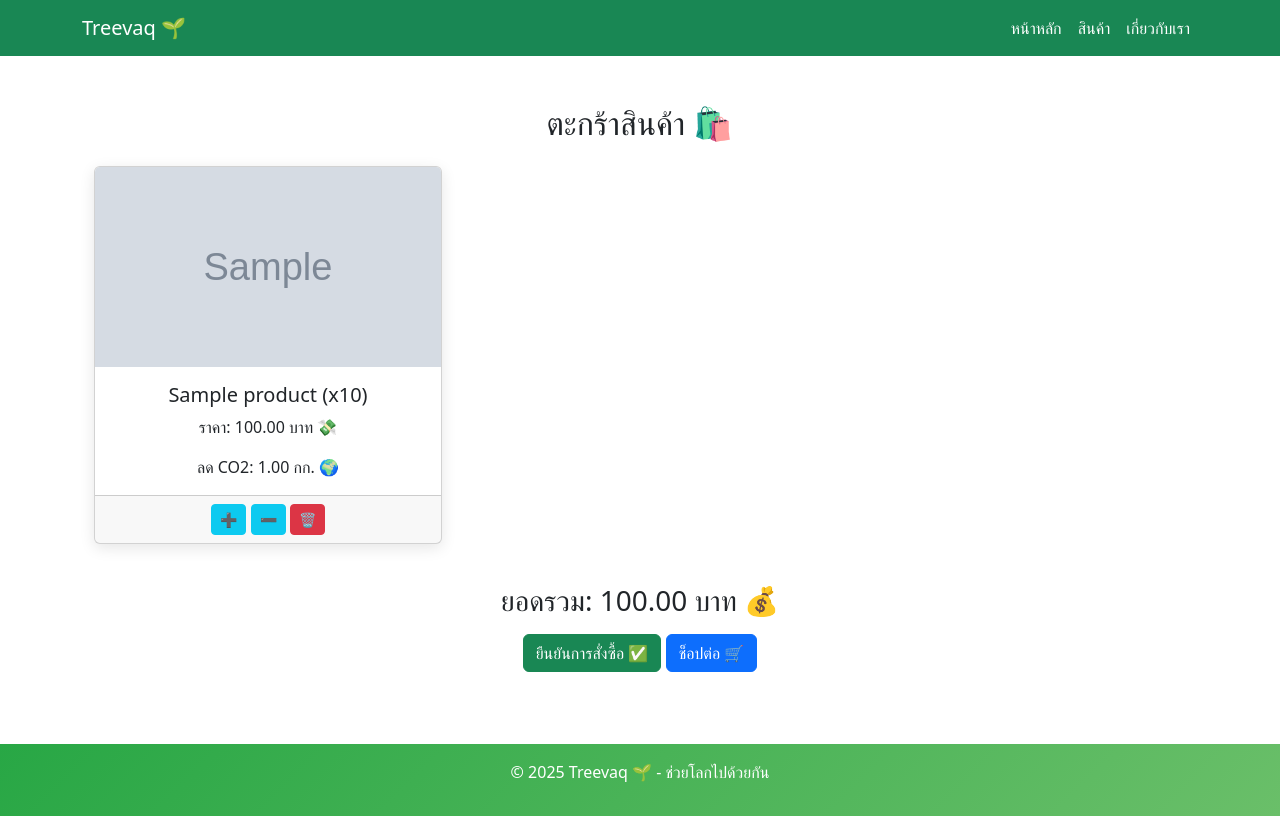
After one commit to Peerawastantitemit/dsi202_2025, a Django app: page /cart/ in a window 1280 px wide. The commit adds this page. Run offline with Django 4.2, Linux system fonts and the light colour scheme; a user stored in the database is signed in; tables that the repository leaves empty hold one stand-in row (values such as "Sample post"); grey boxes marked "Sample" are stand-in pictures.

Commit message:
update cart

```diff
--- a/Treevaq/myproject/static/css/style.css
+++ b/Treevaq/myproject/static/css/style.css
@@ -1,81 +1,81 @@
-body {
-    font-family: 'Arial', sans-serif;
-    background-color: #f8f9fa;
-    color: #2e4a2e;
-    margin: 0;
-    padding: 0;
-}
-
-.product-list {
-    display: grid;
-    grid-template-columns: repeat(auto-fill, minmax(250px, 1fr));
-    gap: 20px;
-    padding: 20px 0;
-}
-
-.product-card {
-    background-color: #ffffff;
-    border: 1px solid #dee2e6;
-    border-radius: 10px;
-    padding: 15px;
-    box-shadow: 0 2px 5px rgba(0, 0, 0, 0.1);
-    transition: transform 0.2s;
-}
-
-.product-card:hover {
-    transform: translateY(-5px);
-}
-
-.product-card img {
-    max-width: 100%;
-    height: auto;
-    border-radius: 5px;
-    margin-bottom: 10px;
-}
-
-.product-card h3 {
-    font-size: 1.2rem;
-    margin-bottom: 10px;
-    color: #2e4a2e;
-}
-
-.product-card p {
-    margin: 5px 0;
-    color: #555;
-}
-
-.product-card button, .product-card a button {
-    background-color: #28a745;
-    color: white;
-    border: none;
-    padding: 8px 12px;
-    border-radius: 5px;
-    cursor: pointer;
-    width: 100%;
-    margin: 5px 0;
-    text-align: center;
-    text-decoration: none;
-}
-
-.product-card button:hover, .product-card a button:hover {
-    background-color: #218838;
-}
-
-a button {
-    text-decoration: none !important;
-}
-
-body {
-    font-family: 'Roboto', sans-serif;
-}
-
 * {
     margin: 0;
     padding: 0;
     box-sizing: border-box;
 }
+
 body {
-    font-family: 'Arial', sans-serif;
-    background-color: #f8f9fa;
-    color: #2e4a2e;
+    font-family: 'Kanit', sans-serif; /* ใช้ฟอนต์ไทยสวย ๆ */
+    background-color: #e6f0e6; /* พื้นหลังสีเขียวอ่อน */
+    color: #2e4a2e; /* สีตัวอักษรเขียวเข้ม */
 }
+
+header {
+    background: linear-gradient(135deg, #28a745, #6abf69); /* ไล่สีเขียว */
+    box-shadow: 0 2px 10px rgba(0, 0, 0, 0.1);
+}
+
+h1, h2, h3 {
+    font-weight: 600;
+    color: #1a3c1a; /* สีเขียวเข้มสำหรับหัวข้อ */
+}
+
+.card {
+    border: none;
+    border-radius: 15px;
+    box-shadow: 0 4px 15px rgba(0, 0, 0, 0.1);
+    transition: transform 0.3s ease;
+}
+
+.card:hover {
+    transform: translateY(-5px); /* เอฟเฟกต์ยกขึ้นเมื่อชี้ */
+}
+
+.card-img-top {
+    border-top-left-radius: 15px;
+    border-top-right-radius: 15px;
+}
+
+.btn-success {
+    background-color: #28a745;
+    border: none;
+    border-radius: 10px;
+    padding: 10px 20px;
+    font-weight: 500;
+    transition: background-color 0.3s ease;
+}
+
+.btn-success:hover {
+    background-color: #218838;
+}
+
+.btn-primary {
+    background-color: #6abf69;
+    border: none;
+    border-radius: 10px;
+    padding: 10px 20px;
+    font-weight: 500;
+}
+
+.btn-primary:hover {
+    background-color: #5aa85a;
+}
+
+.btn-info {
+    background-color: #17a2b8;
+    border: none;
+    border-radius: 5px;
+}
+
+.btn-danger {
+    background-color: #dc3545;
+    border: none;
+    border-radius: 5px;
+}
+
+footer {
+    background: linear-gradient(135deg, #28a745, #6abf69);
+    position: relative;
+    bottom: 0;
+    width: 100%;
+}
--- a/Treevaq/myproject/store/models.py
+++ b/Treevaq/myproject/store/models.py
@@ -1,10 +1,20 @@
 from django.db import models
+from django.contrib.auth.models import User
+
+class Cart(models.Model):
+    user = models.ForeignKey(User, on_delete=models.CASCADE, null=True, blank=True)
+    product = models.ForeignKey('Product', on_delete=models.CASCADE)
+    quantity = models.PositiveIntegerField(default=1)
+    added_at = models.DateTimeField(auto_now_add=True)
+
+    def __str__(self):
+        return f"{self.product.name} (x{self.quantity})"
 
 class Product(models.Model):
-    name = models.CharField(max_length=100)
+    name = models.CharField(max_length=200)
     price = models.DecimalField(max_digits=10, decimal_places=2)
-    co2_reduction = models.FloatField(default=0.0)
-    image = models.ImageField(upload_to='products/', blank=True, null=True)  # เพิ่มฟิลด์รูปภาพ
+    co2_reduction = models.DecimalField(max_digits=10, decimal_places=2)
+    image = models.ImageField(upload_to='products/', null=True, blank=True)
 
     def __str__(self):
         return self.name
--- a/Treevaq/myproject/store/templates/store/base.html
+++ b/Treevaq/myproject/store/templates/store/base.html
@@ -1,27 +1,29 @@
 <!DOCTYPE html>
-<html lang="en">
-<head>
+<html lang="th">
 <head>
     <meta charset="UTF-8">
     <meta name="viewport" content="width=device-width, initial-scale=1.0">
-        <title>Treevaq - รักโลก</title>
+    <title>Treevaq 🌱 - รักโลก</title>
     {% load static %}
     <link rel="stylesheet" href="{% static 'css/style.css' %}">
     <link href="https://cdn.jsdelivr.net/npm/bootstrap@5.3.0/dist/css/bootstrap.min.css" rel="stylesheet">
+    <link href="https://fonts.googleapis.com/css2?family=Kanit:wght@300;400;500;600&display=swap" rel="stylesheet">
     <script src="https://cdn.jsdelivr.net/npm/bootstrap@5.3.0/dist/js/bootstrap.bundle.min.js"></script>
 </head>
 <body>
-    <!-- Navigation Bar -->
-    <nav class="navbar navbar-expand-lg navbar-light bg-success">
-        <div class="container-fluid">
-            <a class="navbar-brand text-white" href="{% url 'index' %}">Treevaq</a>
+    <nav class="navbar navbar-expand-lg navbar-dark bg-success">
+        <div class="container">
+            <a class="navbar-brand" href="{% url 'index' %}">Treevaq 🌱</a>
             <button class="navbar-toggler" type="button" data-bs-toggle="collapse" data-bs-target="#navbarNav" aria-controls="navbarNav" aria-expanded="false" aria-label="Toggle navigation">
                 <span class="navbar-toggler-icon"></span>
             </button>
             <div class="collapse navbar-collapse" id="navbarNav">
-                <ul class="navbar-nav">
+                <ul class="navbar-nav ms-auto">
                     <li class="nav-item">
                         <a class="nav-link text-white" href="{% url 'index' %}">หน้าหลัก</a>
+                    </li>
+                    <li class="nav-item">
+                        <a class="nav-link text-white" href="#">สินค้า</a>
                     </li>
                     <li class="nav-item">
                         <a class="nav-link text-white" href="#">เกี่ยวกับเรา</a>
@@ -37,10 +39,7 @@
     </main>
 
     <footer class="bg-success text-white text-center py-3 mt-4">
-        <p>© 2025 Treevaq - ช่วยโลกไปด้วยกัน</p>
+        <p>© 2025 Treevaq 🌱 - ช่วยโลกไปด้วยกัน</p>
     </footer>
-
-    <!-- เพิ่ม Bootstrap JS -->
-    <script src="https://cdn.jsdelivr.net/npm/bootstrap@5.3.0/dist/js/bootstrap.bundle.min.js"></script>
 </body>
 </html>
--- /dev/null
+++ b/Treevaq/myproject/store/templates/store/cart.html
@@ -0,0 +1,41 @@
+{% extends 'store/base.html' %}
+{% load static %}
+
+{% block content %}
+<div class="container py-4">
+    <h2 class="text-center mb-4">ตะกร้าสินค้า 🛍️</h2>
+    <div class="row">
+        {% if cart_items %}
+        {% for item in cart_items %}
+        <div class="col-md-4 mb-3">
+            <div class="card">
+                {% if item.product.image %}
+                <img src="{{ item.product.image.url }}" alt="{{ item.product.name }}" class="card-img-top img-fluid" style="object-fit: cover; height: 200px;">
+                {% else %}
+                <img src="{% static 'img/default.jpg' %}" alt="No Image" class="card-img-top img-fluid" style="object-fit: cover; height: 200px;">
+                {% endif %}
+                <div class="card-body text-center">
+                    <h5 class="card-title">{{ item.product.name }} (x{{ item.quantity }})</h5>
+                    <p class="card-text">ราคา: {{ item.total_price }} บาท 💸</p>
+                    <p class="card-text">ลด CO2: {{ item.product.co2_reduction }} กก. 🌍</p>
+                </div>
+                <div class="card-footer text-center">
+                    <a href="{% url 'update_cart_quantity' item.id 'increase' %}" class="btn btn-info btn-sm">➕</a>
+                    <a href="{% url 'update_cart_quantity' item.id 'decrease' %}" class="btn btn-info btn-sm">➖</a>
+                    <a href="{% url 'remove_from_cart' item.id %}" class="btn btn-danger btn-sm">🗑️</a>
+                </div>
+            </div>
+        </div>
+        {% endfor %}
+        <div class="text-center mt-4">
+            <h3>ยอดรวม: {{ total }} บาท 💰</h3>
+            <a href="{% url 'confirm_cart' %}" class="btn btn-success mt-2">ยืนยันการสั่งซื้อ ✅</a>
+            <a href="{% url 'index' %}" class="btn btn-primary mt-2">ช็อปต่อ 🛒</a>
+        </div>
+        {% else %}
+        <p class="text-center">ตะกร้าว่างเปล่า 😢</p>
+        <a href="{% url 'index' %}" class="btn btn-primary mt-2">ไปช็อปสินค้า 🛒</a>
+        {% endif %}
+    </div>
+</div>
+{% endblock %}
--- a/Treevaq/myproject/store/urls.py
+++ b/Treevaq/myproject/store/urls.py
@@ -4,4 +4,9 @@ from . import views
 urlpatterns = [
     path('', views.index, name='index'),
     path('product/<int:pk>/', views.product_detail, name='product_detail'),
+    path('add_to_cart/<int:pk>/', views.add_to_cart, name='add_to_cart'),
+    path('remove_from_cart/<int:pk>/', views.remove_from_cart, name='remove_from_cart'),
+    path('update_cart_quantity/<int:pk>/<str:action>/', views.update_cart_quantity, name='update_cart_quantity'),
+    path('cart/', views.cart, name='cart'),
+    path('confirm_cart/', views.confirm_cart, name='confirm_cart'),
 ]
--- a/Treevaq/myproject/store/views.py
+++ b/Treevaq/myproject/store/views.py
@@ -1,10 +1,60 @@
-from django.shortcuts import render, get_object_or_404
-from .models import Product
+from django.shortcuts import render, get_object_or_404, redirect
+from django.contrib.auth.decorators import login_required
+from .models import Product, Cart
+from django.contrib import messages
 
 def index(request):
     products = Product.objects.all()
-    return render(request, 'store/index.html', {'products': products})
+    cart_items = Cart.objects.filter(user=request.user) if request.user.is_authenticated else []
+    for item in cart_items:
+        item.total_price = item.product.price * item.quantity
+    return render(request, 'store/index.html', {'products': products, 'cart_items': cart_items})
 
 def product_detail(request, pk):
     product = get_object_or_404(Product, pk=pk)
     return render(request, 'store/product_detail.html', {'product': product})
+
+@login_required
+def add_to_cart(request, pk):
+    product = get_object_or_404(Product, pk=pk)
+    cart_item, created = Cart.objects.get_or_create(user=request.user, product=product)
+    if not created:
+        cart_item.quantity += 1
+        cart_item.save()
+    messages.success(request, f"เพิ่ม {product.name} ลงตะกร้าแล้ว!")
+    return redirect('cart')
+
+@login_required
+def remove_from_cart(request, pk):
+    cart_item = get_object_or_404(Cart, pk=pk, user=request.user)
+    cart_item.delete()
+    messages.success(request, "ลบสินค้าออกจากตะกร้าแล้ว!")
+    return redirect('cart')
+
+@login_required
+def update_cart_quantity(request, pk, action):
+    cart_item = get_object_or_404(Cart, pk=pk, user=request.user)
+    if action == 'increase':
+        cart_item.quantity += 1
+    elif action == 'decrease' and cart_item.quantity > 1:
+        cart_item.quantity -= 1
+    cart_item.save()
+    return redirect('cart')
+
+@login_required
+def cart(request):
+    cart_items = Cart.objects.filter(user=request.user)
+    total = sum(item.product.price * item.quantity for item in cart_items)
+    for item in cart_items:
+        item.total_price = item.product.price * item.quantity
+    return render(request, 'store/cart.html', {'cart_items': cart_items, 'total': total})
+
+@login_required
+def confirm_cart(request):
+    cart_items = Cart.objects.filter(user=request.user)
+    total = sum(item.product.price * item.quantity for item in cart_items)
+    for item in cart_items:
+        item.total_price = item.product.price * item.quantity
+    # ลบสินค้าจากตะกร้าหลังยืนยัน (ชั่วคราว)
+    Cart.objects.filter(user=request.user).delete()
+    return render(request, 'store/order_confirmation.html', {'cart_items': cart_items, 'total': total})
```
Also changed, not shown: Treevaq/myproject/store/templates/store/cart_confirmation.html (added, +33 -0 lines), Treevaq/myproject/store/templates/store/index.html (+37 -7 lines), Treevaq/myproject/store/templates/store/order_confirmation.html (added, +36 -0 lines), Treevaq/myproject/store/templates/store/product_detail.html (+6 -6 lines), Treevaq/myproject/store/migrations/0005_alter_product_co2_reduction_alter_product_name_cart.py (added). Lines whose indentation alone changed are shown as unchanged.
